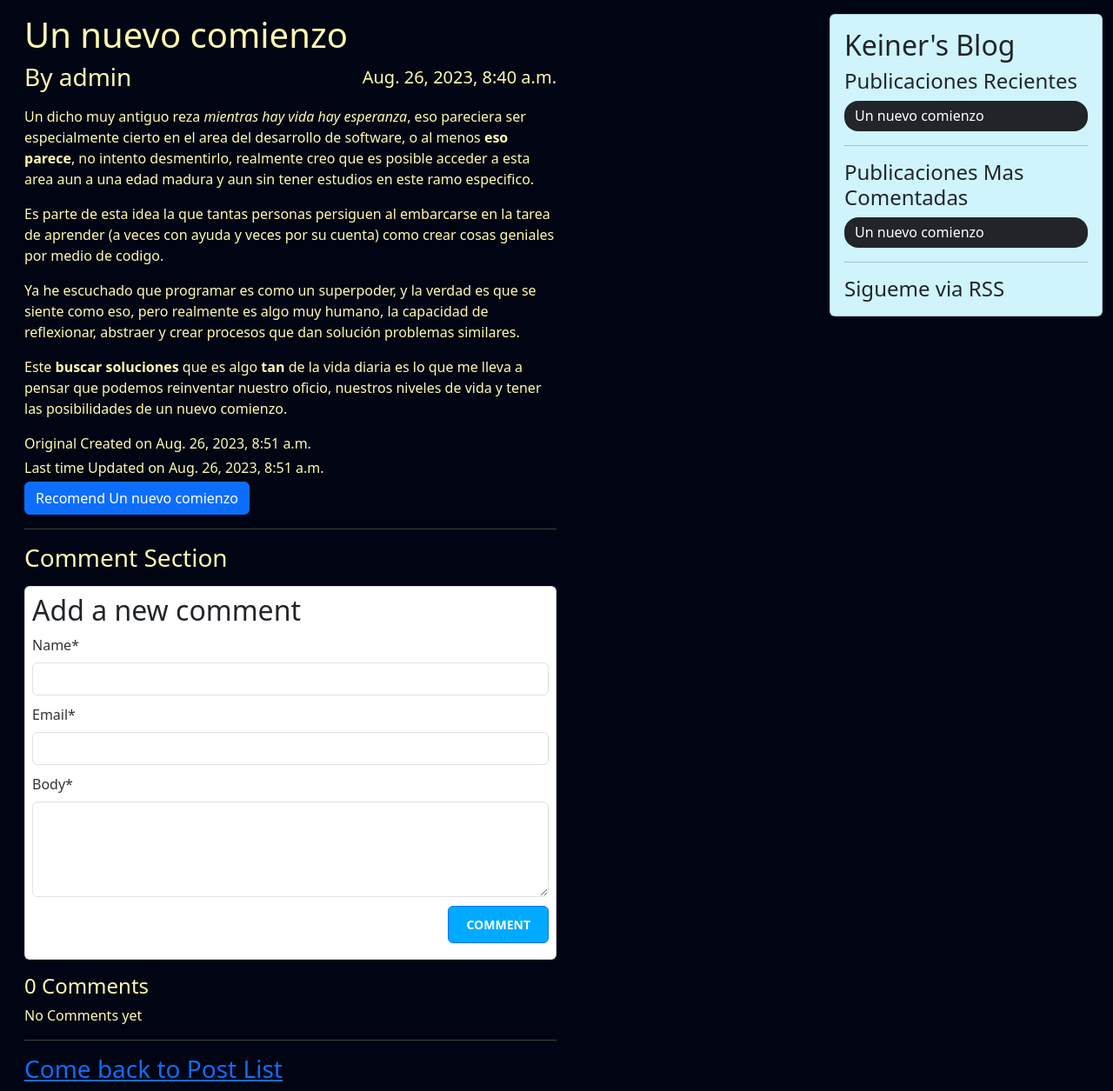
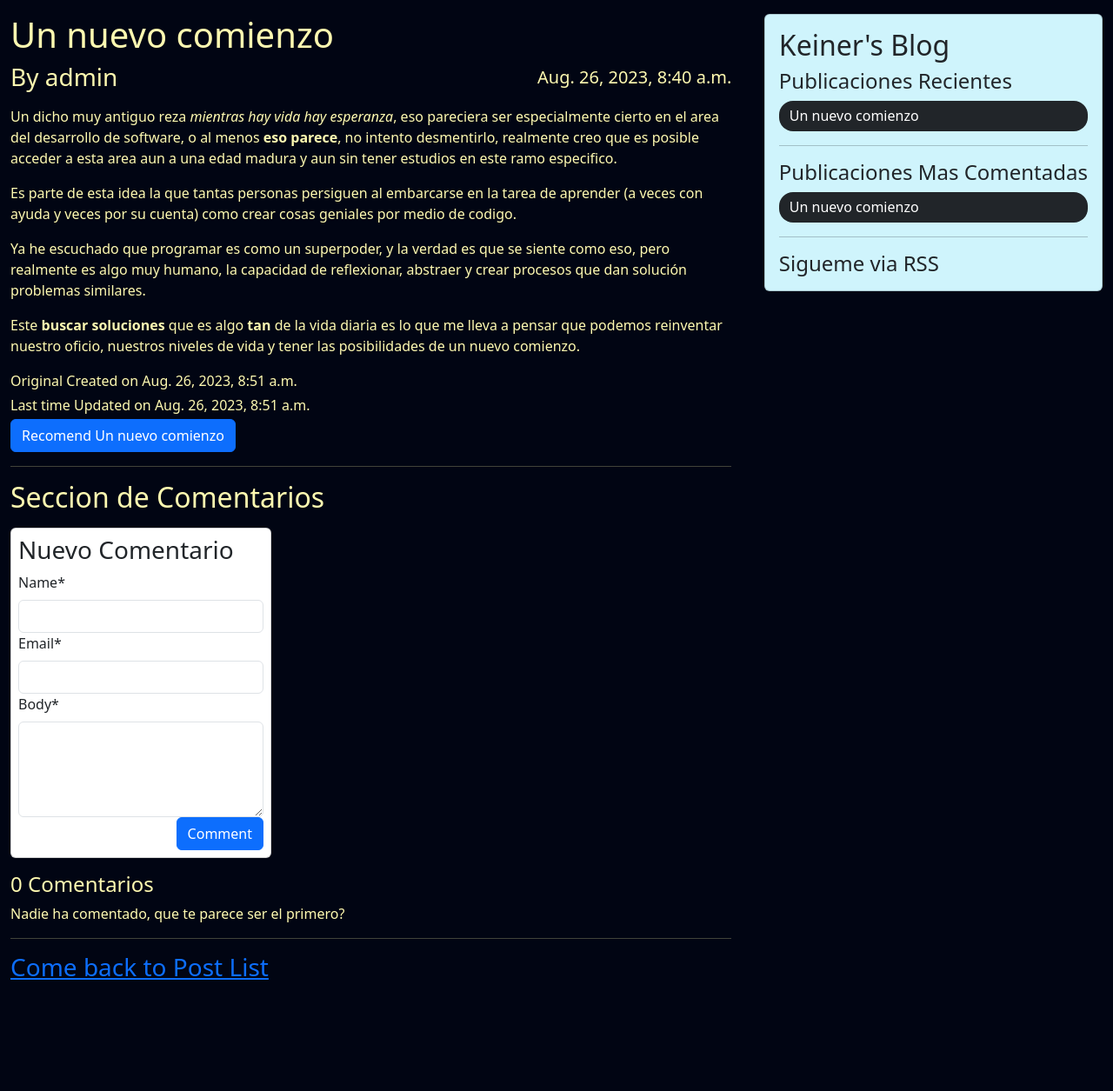
Before and after one commit to keinermendoza/blog, a Django app: template blog/templates/blog/posts/detail.html in a window 1280 px wide. Shown: the whole page at 87% size. After the commit the page ends 1127 px from the top, so only its background shows below. Run offline with Django 4.2, Linux system fonts and the light colour scheme; the template is opened without the code that fills it: values that come from a table or form of the project are taken from there, others are empty; data comes from the database, SQL or seed files in the repository; parts of the project's set-up code (start-up, migrations or seed data) failed here and were passed over; some libraries are stand-ins or nearby versions.

Commit message:
changing layout

```diff
--- a/blog/static/blog/css/main.css
+++ b/blog/static/blog/css/main.css
@@ -13,98 +13,15 @@ body {
     color: var(--light--color);
 }
 
-/* OTHER STYLE */
-
-/*
-body {
-    margin:0;
-    padding:0;
-    font-family:helvetica, sans-serif;
+.max-w-300px {
+    width: min(90%, 300px)
+}
+.max-w-400px {
+    width: min(90%, 400px)
 }
 
-a {
-    color:#00abff;
-    text-decoration:none;
+#keiner-photo {
+    border-radius: 50%;
+    width:100%
 }
-
-h1 {
-    font-weight:normal;
-    border-bottom:1px solid #bbb;
-    padding:0 0 10px 0;
-}
-
-h2 {
-    font-weight:normal;
-    margin:30px 0 0;
-} */
-
-#content {
-    float:left;
-    width:60%;
-    padding:0 0 0 30px;
-}
-
-#sidebar {
-    float:right;
-    width:30%;
-    padding:10px;
-    background:#efefef;
-    height:100%;
-}
-
-p.date {
-    color:#ccc;
-    font-family: georgia, serif;
-    font-size: 12px;
-    font-style: italic;
-}
-
-/* pagination */
-.pagination {
-    margin:40px 0;
-    font-weight:bold;
-}
-
-/* forms */
-label {
-    float:left;
-    clear:both;
-    color:#333;
-    margin-bottom:4px;
-}
-input, textarea {
-    clear:both;
-    float:left;
-    margin:0 0 10px;
-    background:#ededed;
-    border:0;
-    padding:6px 10px;
-    font-size:12px;
-}
-input[type=submit] {
-    font-weight:bold;
-    background:#00abff;
-    color:#fff;
-    padding:10px 20px;
-    font-size:14px;
-    text-transform:uppercase;
-}
-.errorlist {
-    color:#cc0033;
-    float:left;
-    clear:both;
-    padding-left:10px;
-}
-
-/* comments */
-.comment {
-    padding:10px;
-}
-.comment:nth-child(even) {
-    background:#efefef;
-}
-.comment .info {
-    font-weight:bold;
-    font-size:12px;
-    color:#666;
-}
+.top-em { top: 0.8em; }
--- a/blog/templates/blog/base.html
+++ b/blog/templates/blog/base.html
@@ -2,7 +2,7 @@
 {% load blog_tags %}
 
 <!DOCTYPE html>
-<html lang="en">
+<html lang="es">
 <head>
     <meta charset="UTF-8">
     <meta http-equiv="X-UA-Compatible" content="IE=edge">
@@ -19,21 +19,31 @@
         {% endblock title %}
     </title>
 </head>
-<body class="container-xxl py-3">
-    <div class="float-start w-50 ps-3">
+
+<body class="container-xxl py-3 mx-auto">
+
+    {% block header %}
+    {% endblock header %}
+
+    <div class="row">
+        <div class="col-12 col-md-8">
             {% block main %}
             {% endblock main %}
         </div>
-    <div class="float-end w-25 p-3 h-100 card bg-info-subtle">
+
+        <div class="col-12 col-md-4">
+            <div class="p-3 card bg-info-subtle sticky-md-top top-em float-end">
                 <h2>Keiner's Blog</h2>
-        <h4 >Publicaciones Recientes</h4>
+                <h4>Publicaciones Recientes</h4>
                 {% get_latest_posts %}
                 <hr>
                 <h4>Publicaciones Mas Comentadas</h4>
                 {% get_posts_most_commented %}
                 <hr>
-        <h4 class="m-0"><a class="nav-link" href="{% url 'posts_feed' %}"> Sigueme via RSS</a></h4>
+                <h4 class="m-0"><a class="nav-link" href="{% url 'posts_feed' %}">Sigueme via RSS</a></h4>
+            </div>
         </div>
 
+    </div>
 </body>
 </html>
--- a/blog/templates/blog/posts/detail.html
+++ b/blog/templates/blog/posts/detail.html
@@ -23,12 +23,12 @@
     <hr>
 
     <section id="comments">
-    <h3>Comment Section</h3>
+    <h2 class="my-1">Seccion de Comentarios</h2>
     {% include 'blog/posts/snippets/comment_form.html' with post=post %}
 
 
     {% with total_comments=post.comments.count  %}
-        <h4>{{total_comments}} Comment{{total_comments | pluralize}}</h4>
+        <h4>{{total_comments}} Comentario{{total_comments | pluralize}}</h4>
     {% endwith %}
 
     {% for comment in comments %}
@@ -39,7 +39,7 @@
            <p class="m-0">{{comment.body | from_markdown}}</p>
         </div>
     {% empty %}
-        <p>No Comments yet</p>
+        <p>Nadie ha comentado, que te parece ser el primero? </p>
     {% endfor %}
     </section>
 
--- a/blog/templates/blog/posts/snippets/comment_form.html
+++ b/blog/templates/blog/posts/snippets/comment_form.html
@@ -1,7 +1,7 @@
 {% load crispy_forms_tags %}
-<div class="my-3 card p-2">
-    <h2>Add a new comment</h2>
-    <form class="text-center" action="{% url 'post_comment' post.id %}" method="post">
+<div class="my-3 card p-2 max-w-300px">
+    <h3>Nuevo Comentario</h3>
+    <form action="{% url 'post_comment' post.id %}" method="post">
         {% crispy form %}
         <input type="submit" value="Comment" class="btn btn-primary float-end">
     </form>
```
Also changed, not shown: blog/templates/blog/posts/list.html (+19 -0 lines), blog/static/blog/images/keiner.jpg (added). Lines whose indentation alone changed are shown as unchanged.
